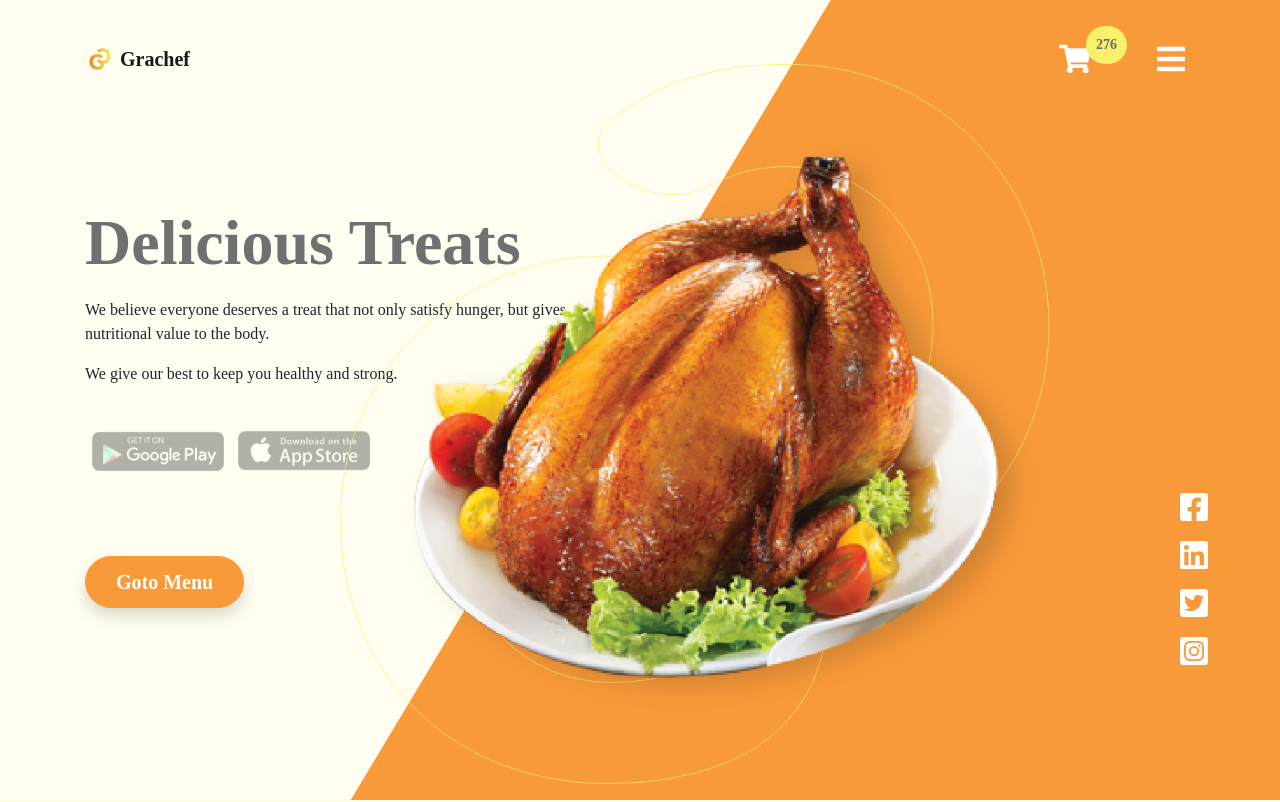
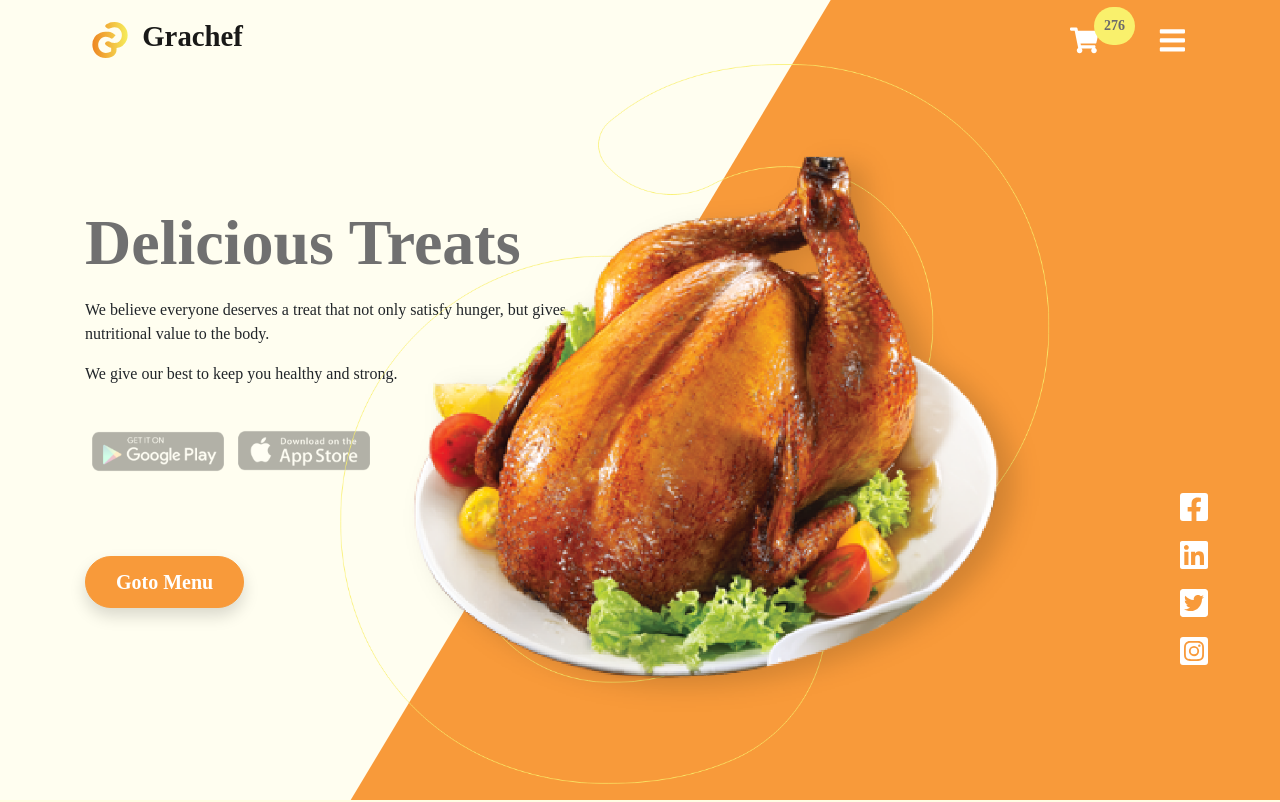
Before and after one commit to jilh/grachef, a React (Create React App) app: page / in a window 1280 px wide. Shown: the top 802 px of the page. Built offline with nearby package versions, Linux system fonts and the light colour scheme.

Commit message:
Change nav link color on background change

```diff
--- a/src/components/Navigation.js
+++ b/src/components/Navigation.js
@@ -28,14 +28,14 @@ function Navigation(){
     window.addEventListener('scroll', changeNavbarBackground);
 
     return(
-        <Navbar fixed="top" bg={navbarChanged ? "customized": "transparent"} expand="lg" style={{paddingTop: '35px', zIndex: 1000}}>
+        <Navbar fixed="top" bg={navbarChanged ? "customized": "transparent"} expand="lg" style={{paddingTop: '10px', zIndex: 1000}}>
             <Container>
                 <Navbar.Brand href="#home" className={"brand-text"} style={{zIndex: -1}}>
                 <img
                     alt="Grachef Logo"
                     src="/images/logo.svg"
-                    width="30"
-                    height="30"
+                    width="50"
+                    height="50"
                     className="d-inline-block align-top"
                 />{' '}
                 Grachef
@@ -43,8 +43,8 @@ function Navigation(){
 
                 {/* <Navbar.Collapse id="basic-navbar-nav"> */}
                     <Nav className="ml-auto nav-hack">
-                    <Nav.Link href="#cart" onClick={toggleCheckout}><FaShoppingCart className="navigation-link" /><sup><Badge pill className={'pill-style'}>276</Badge></sup></Nav.Link>
-                        <Nav.Link href="#menu"><FaBars className="navigation-link" /></Nav.Link>
+                    <Nav.Link href="#cart" onClick={toggleCheckout}><FaShoppingCart className={navbarChanged ? "navigation-link-customized" : "navigation-link"} /><sup><Badge pill className={'pill-style'}>276</Badge></sup></Nav.Link>
+                        <Nav.Link href="#menu"><FaBars className={navbarChanged ? "navigation-link-customized" : "navigation-link"} /></Nav.Link>
                     </Nav>
                 {/* </Navbar.Collapse> */}
             </Container>
--- a/src/styles/Navigation.css
+++ b/src/styles/Navigation.css
@@ -2,14 +2,23 @@
     background: transparent !important;
 }
 .bg-customized{
-    background: #F89A3A;
+    background: rgb(255, 255, 255);
+    -webkit-box-shadow: 0 2.8px 2.2px rgba(0, 0, 0, 0.034);
+    -moz-box-shadow: 0 2.8px 2.2px rgba(0, 0, 0, 0.034);
+    box-shadow: 0 2.8px 2.2px rgba(0, 0, 0, 0.034);
+}
+.navigation-link-customized{
+    font-size: 1.8em;
+    margin-left: 1.5em;
+    color: #000;
 }
 .brand-text{
     font-weight: bold;
+    font-size: 1.8em;
 }
 
 .navigation-link{
-    font-size: 2em;
+    font-size: 1.8em;
     margin-left: 1.5em;
     color: #fff;
 }
@@ -31,9 +40,14 @@
         margin-left: 1em;
         color: #8b8b8b;
     }
-    .navigation-link:first-of-type{
+    .navigation-link-customized{
+        font-size: 1.5em;
+        margin-left: 1em;
+        color: #8b8b8b;
+    }
+    /* .navigation-link:first-of-type{
         margin-right: 1em;
-    }
+    } */
     .nav-hack{
         display: flex;
         flex-direction: row;
```
